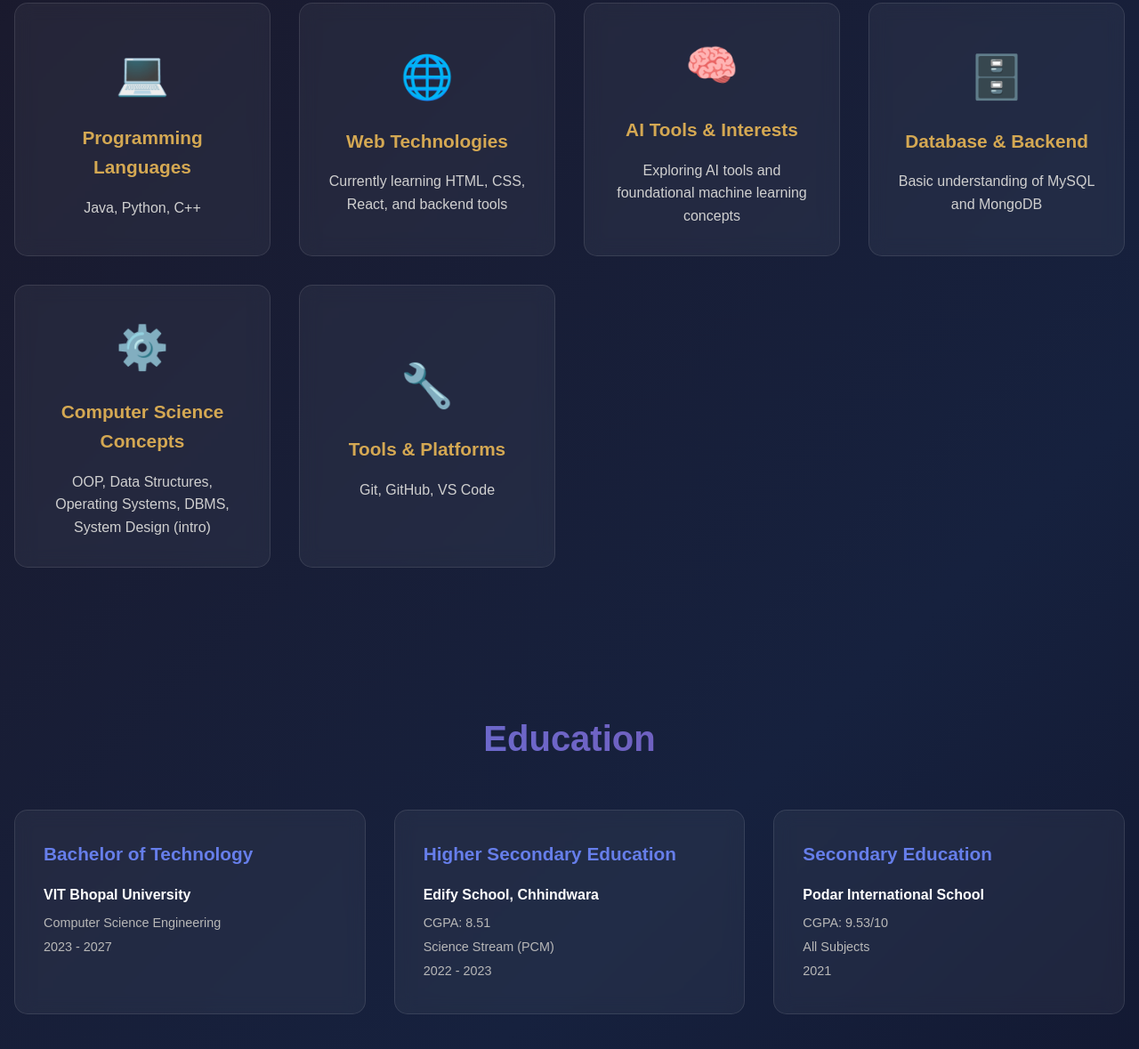
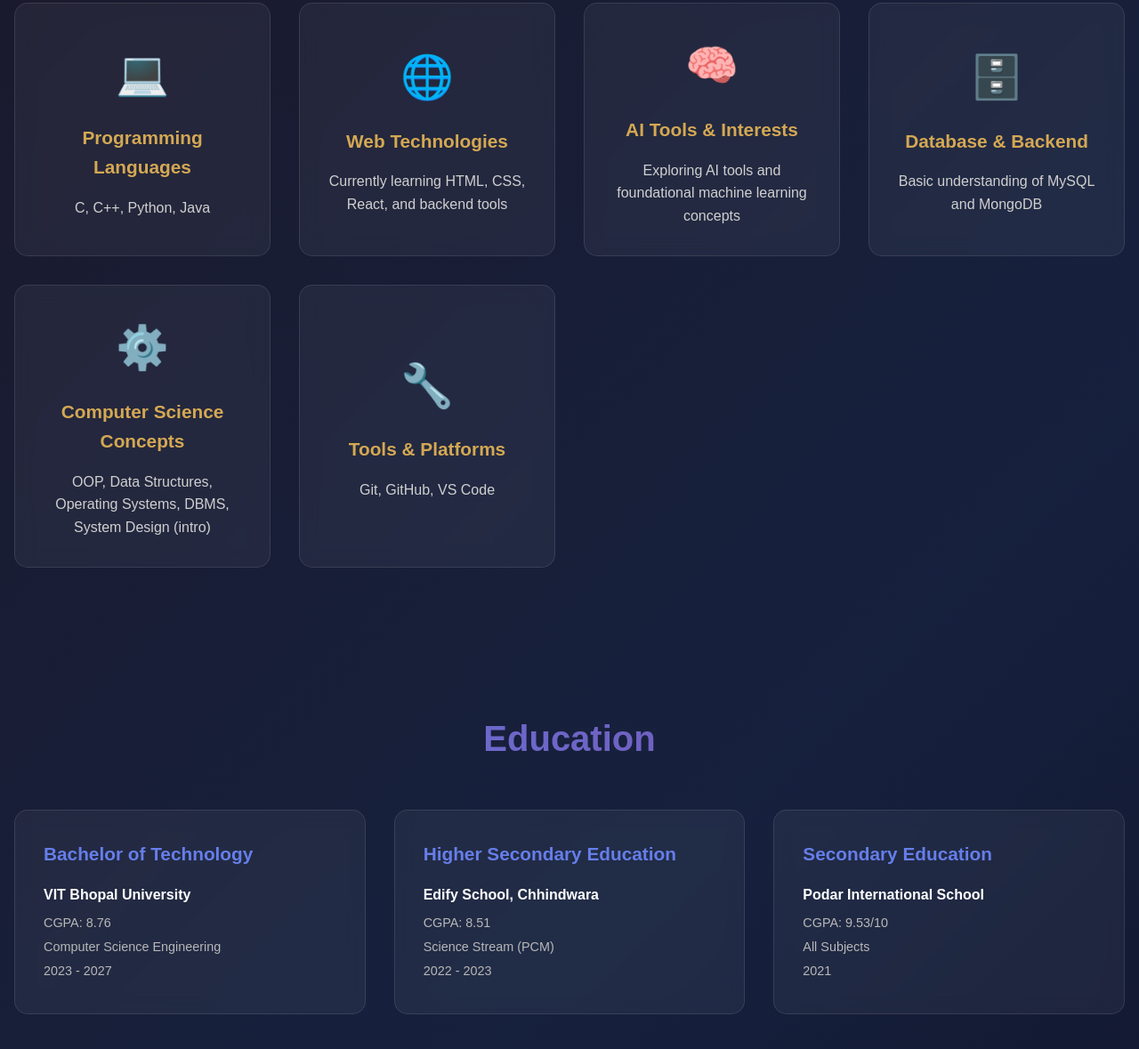
Before and after one commit to AaryaShrivaastava/Portfolio, a plain HTML site: page index.html in a window 1280 px wide. Shown: the part 1665-2844 px from the top of the page at 89% size. Drawn offline with Linux system fonts and the light colour scheme.

Commit message:
Update index.html

```diff
--- a/index.html
+++ b/index.html
@@ -609,7 +609,7 @@
             <div class="skill-card">
                 <div class="skill-icon">💻</div>
                 <h3>Programming Languages</h3>
-                <p>Java, Python, C++</p>
+                <p>C, C++, Python, Java</p>
             </div>
             <div class="skill-card">
                 <div class="skill-icon">🌐</div>
@@ -646,6 +646,7 @@
             <div class="education-card">
                 <h3>Bachelor of Technology</h3>
                 <div class="institution">VIT Bhopal University</div>
+                <div class="grade">CGPA: 8.76</div>
                 <div class="grade">Computer Science Engineering</div>
                 <div class="grade">2023 - 2027</div>
             </div>
```
